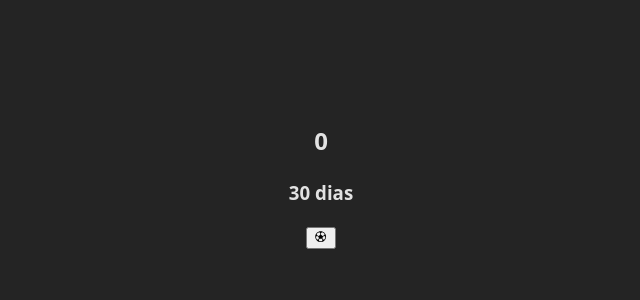
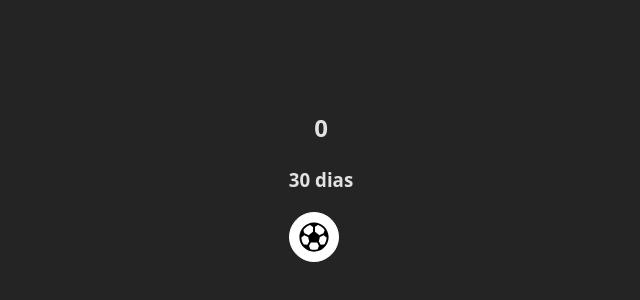
Before and after one commit to jeancarloslima/jogo-clicker-futebol, a React (Vite) app: page / in a window 1280 px wide. Shown: the part 224-524 px from the top of the page, without its empty margins (319-959 px from the left). Built offline with nearby package versions, Linux system fonts and the light colour scheme.

Commit message:
Estilizando botão de clique

```diff
--- a/src/components/TelaClicker/index.jsx
+++ b/src/components/TelaClicker/index.jsx
@@ -1,9 +1,10 @@
 import { IoIosFootball } from "react-icons/io";
+import './tela-clicker.css';
 
 export default function TelaClicker({ noClique }) {
     return (
         <div className="clicker-container">
-            <button onClick={noClique}><IoIosFootball /></button>
+            <button className="botao-click" onClick={noClique}><IoIosFootball /></button>
         </div>
     )
 }
--- /dev/null
+++ b/src/components/TelaClicker/tela-clicker.css
@@ -0,0 +1,19 @@
+.botao-click {
+    display: flex;
+    align-items: center;
+    justify-content: center;
+    width: 50px;
+    height: 50px;
+    border-radius: 50%;
+    font-size: 2.5rem;
+    cursor: pointer;
+    background-color: #FFF;
+    border: 1px solid #FFF;
+    transition: .3s;
+}
+
+.botao-click:hover {
+    background-color: #32e732;
+    border-color: #32e732;
+    color: #FFF;
+}
```
